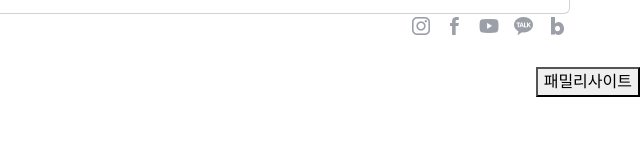
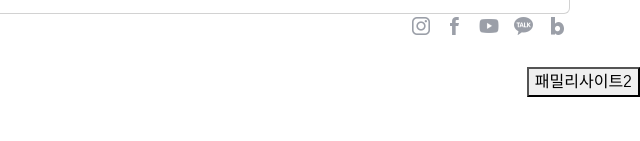
Before and after one commit to ansora17/porject2502, a plain HTML site: page index.html in a window 1280 px wide. Shown: the part 1849-1990 px from the top of the page, 640-1280 px from the left. Drawn offline with nearby package versions, Linux system fonts and the light colour scheme.

Commit message:
footer2 update

```diff
--- a/index.html
+++ b/index.html
@@ -284,7 +284,7 @@
               </ul>
             </div>
             <div class="nav-site">
-              <button type="button">패밀리사이트</button>
+              <button type="button">패밀리사이트2</button>
               </div>
         </div>
 
```
